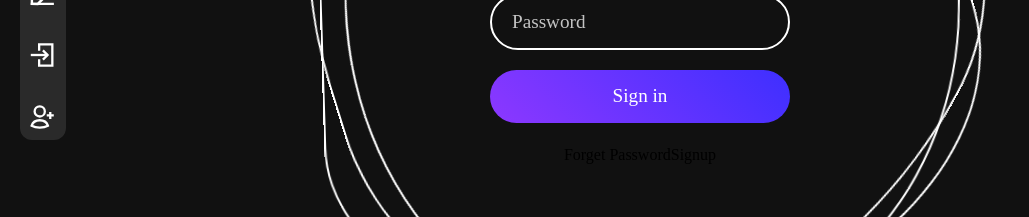
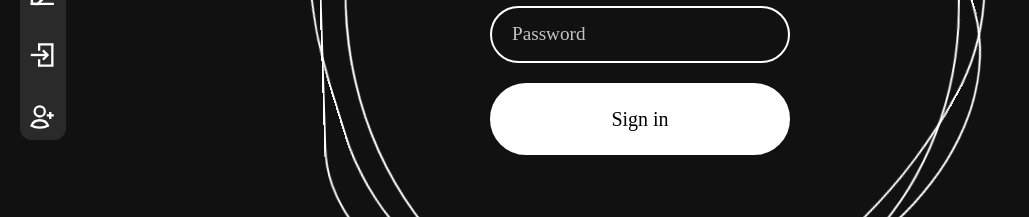
Before and after one commit to KGC31/Kim-Nguyen-Blog-App-2, a Next.js app in the folder nextjs-blog/: page /login in a window 1280 px wide. Shown: the part 392-609 px from the top of the page, without its empty margins (0-1029 px from the left). Built offline with nearby package versions, Linux system fonts and the light colour scheme; a web font is replaced by a local one.

Commit message:
fix: style error

```diff
--- a/nextjs-blog/pages/login.tsx
+++ b/nextjs-blog/pages/login.tsx
@@ -31,13 +31,13 @@ export default function Login() {
     <div className={styles.container}>
       <section className="flex flex-wrap content-center justify-center h-screen w-screen">
         <div className={styles.ring}>
-          <i style={{ '--clr' : '#8c38ff' } as any}></i>
-          <i style={{ '--clr' : '#3e2fff' } as any}></i>
-          <i style={{ '--clr' : 'rgb(56 189 248)' } as any}></i>
+          <i></i>
+          <i></i>
+          <i></i>
 
           <form onSubmit={onSubmit} className={styles.login}>
             <h2>Login</h2>
-            {error && <p className={styles.error}>{error}</p>}
+            {error && <p className='text-red mt-2'>{error}</p>}
             <div className={styles.inputBx}>
               <input
                 type="email"
@@ -58,12 +58,8 @@ export default function Login() {
                 required
               />
             </div>
-            <div className={styles.inputBx}>
-              <input type="submit" value="Sign in" />
-            </div>
-            <div className={styles.link}>
-              <a href="/">Forget Password</a>
-              <a href="/register">Signup</a>
+            <div className='relative w-full'>
+              <input className='relative w-full px-3 py-5 bg-white border-2 border-white rounded-full text-xl text-black hover:bg-transparent hover:text-white cursor-pointer' type="submit" value="Sign in" />
             </div>
           </form>
         </div>
--- a/nextjs-blog/styles/login.module.css
+++ b/nextjs-blog/styles/login.module.css
@@ -35,8 +35,8 @@
   animation: animate2 10s linear infinite;
 }
 .ring:hover i {
-  border: 4px solid var(--clr);
-  filter: drop-shadow(0 0 20px var(--clr));
+  border: 4px solid white;
+  filter: drop-shadow(0 0 20px white);
 }
 @keyframes animate {
   0% {
@@ -85,30 +85,8 @@
   outline: none;
 }
 
-.login .inputBx input[type="submit"] {
-  width: 100%;
-  background: #0078ff;
-  background: linear-gradient(45deg, #8c38ff, #3e2fff);
-  border: none;
-  cursor: pointer;
-}
-
 .login .inputBx input::placeholder {
   color: rgba(255, 255, 255, 0.75);
-}
-
-.login .links {
-  position: relative;
-  width: 100%;
-  display: flex;
-  align-items: center;
-  justify-content: space-between;
-  padding: 0 20px;
-}
-
-.login .links a {
-  color: #fff;
-  text-decoration: none;
 }
 
 .error {
```
Also changed, not shown: nextjs-blog/public/CBL-BC thumbnail.png (added).
